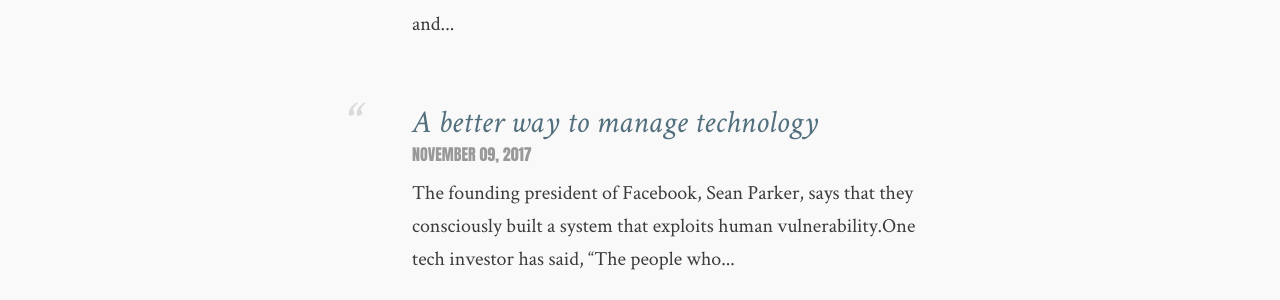
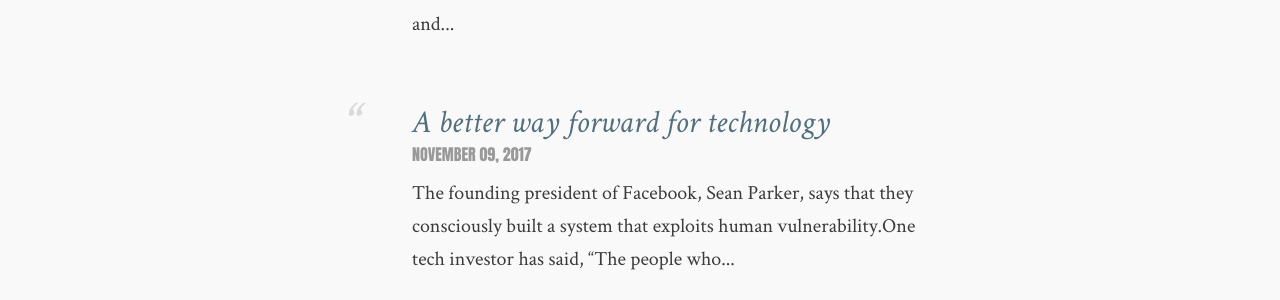
Before and after one commit to flashlightministries/oilforlight, a Jekyll site: the page built from index.html, in a window 1280 px wide. Shown: the part 741-1041 px from the top of the page. Built offline with Jekyll 4.4.1, drawn with Linux system fonts in a browser that asks for light colours; nearby versions of some CDN libraries; the list of posts is cut into pages by our own code.

Commit message:
Update 2017-11-09-tech-better-way.md

```diff
--- a/_posts/2017-11-09-tech-better-way.md
+++ b/_posts/2017-11-09-tech-better-way.md
@@ -1,7 +1,7 @@
 ---
 layout: post
 author: T.C. Howitt
-title: A better way to manage technology
+title: A better way forward for technology
 passage: 1 Corinthians 16:14
 source:
     name: Axios
```
Also changed, not shown: other parts of _posts/2017-11-09-tech-better-way.md (+1 -1 lines).
